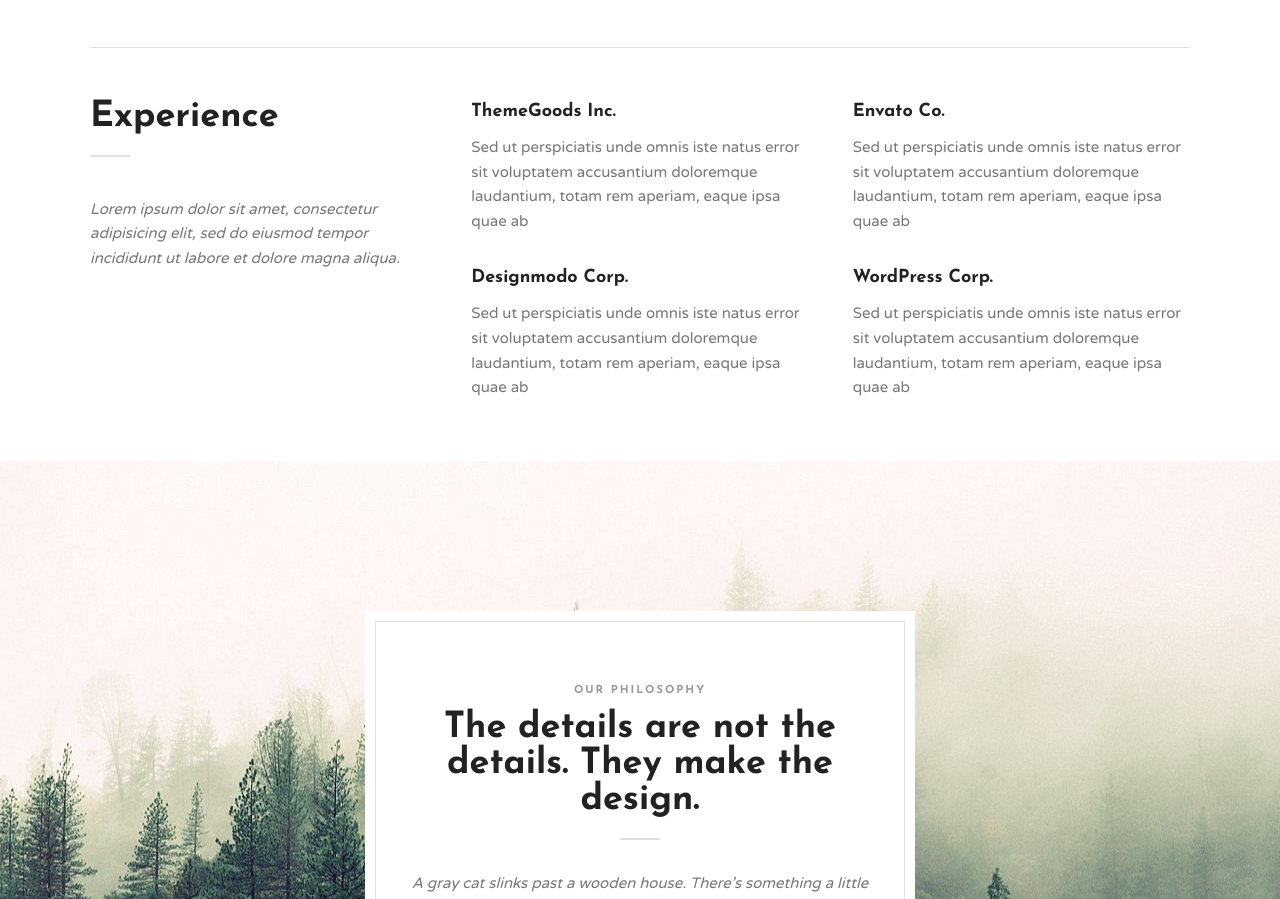
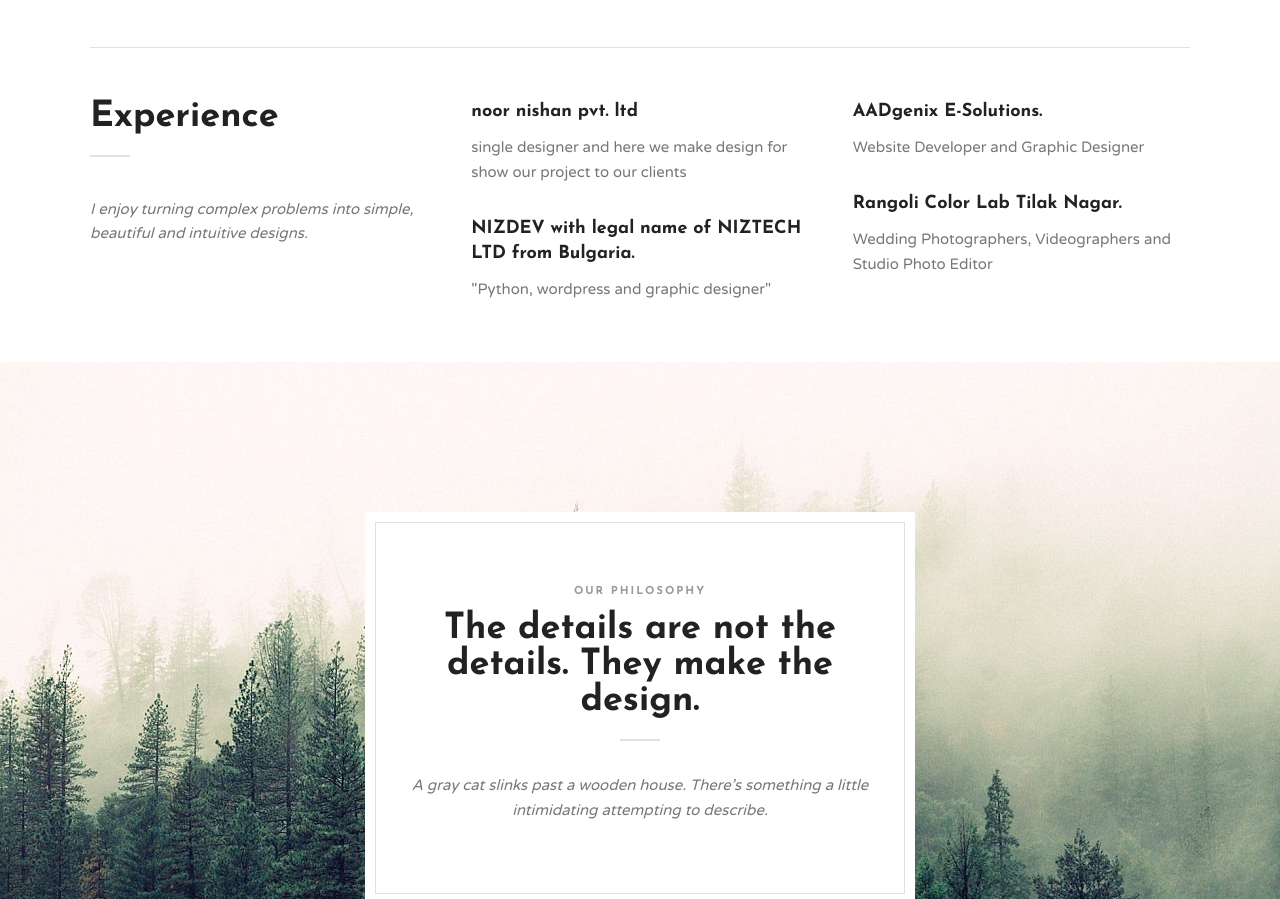
Before and after one commit to Sukh-shopin/NavjotSingh_portfolio, a plain HTML site: page about.html in a window 1280 px wide. Shown: the part 1283-2182 px from the top of the page. Drawn offline with Linux system fonts and the light colour scheme; a script that the page names is missing.

Commit message:
Add files via upload

```diff
--- a/about.html
+++ b/about.html
@@ -355,8 +355,7 @@
                                 <h2 class="ppb_title" style="">Experience</h2>
                                 <hr class="title_break left" style="" />
                                 <div class="ppb_header_content">
-                                    <p>Lorem ipsum dolor sit amet, consectetur adipisicing elit, sed do eiusmod tempor
-                                        incididunt ut labore et dolore magna aliqua.</p>
+                                    <p> I enjoy turning complex problems into simple, beautiful and intuitive designs.</p>
                                 </div>
                             </div>
                         </div>
@@ -370,15 +369,13 @@
                             <div class="inner">
                                 <div style="margin:auto;width:100%">
                                     </p>
-                                    <h6>ThemeGoods Inc.</h6>
+                                    <h6>noor nishan pvt. ltd</h6>
                                     <p>
-                                        Sed ut perspiciatis unde omnis iste natus error sit voluptatem accusantium
-                                        doloremque laudantium, totam rem aperiam, eaque ipsa quae ab</p>
+                                        single designer and here we make design for show our project to our clients</p>
                                     <p> </p>
-                                    <h6>Designmodo Corp.</h6>
+                                    <h6>NIZDEV with legal name of NIZTECH LTD from Bulgaria.</h6>
                                     <p>
-                                        Sed ut perspiciatis unde omnis iste natus error sit voluptatem accusantium
-                                        doloremque laudantium, totam rem aperiam, eaque ipsa quae ab</p>
+                                        "Python, wordpress and graphic designer"</p>
                                 </div>
                             </div>
                         </div>
@@ -392,15 +389,13 @@
                             <div class="inner">
                                 <div style="margin:auto;width:100%">
                                     </p>
-                                    <h6>Envato Co.</h6>
+                                    <h6>AADgenix E-Solutions.</h6>
                                     <p>
-                                        Sed ut perspiciatis unde omnis iste natus error sit voluptatem accusantium
-                                        doloremque laudantium, totam rem aperiam, eaque ipsa quae ab</p>
+                                        Website Developer and Graphic Designer</p>
                                     <p> </p>
-                                    <h6>WordPress Corp.</h6>
+                                    <h6>Rangoli Color Lab Tilak Nagar.</h6>
                                     <p>
-                                        Sed ut perspiciatis unde omnis iste natus error sit voluptatem accusantium
-                                        doloremque laudantium, totam rem aperiam, eaque ipsa quae ab</p>
+                                        Wedding Photographers, Videographers and Studio Photo Editor</p>
                                 </div>
                             </div>
                         </div>
```
